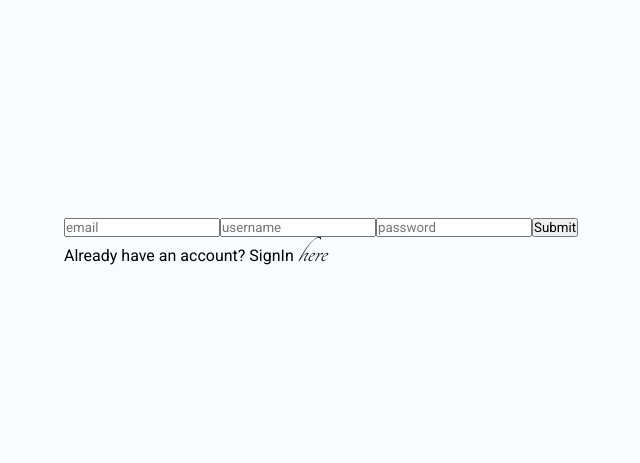
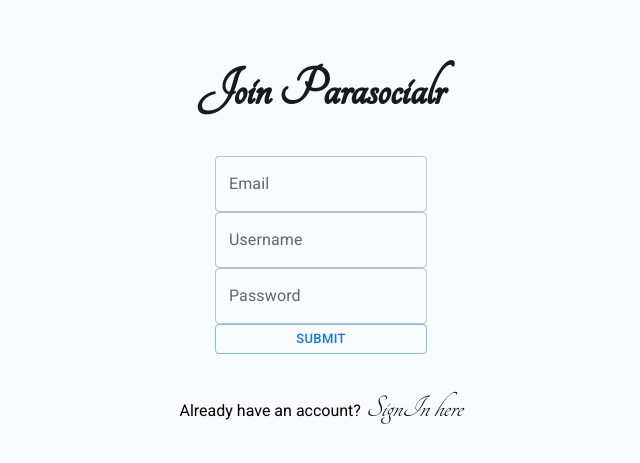
Before and after one commit to PedrazaDiego/Placeholder, a React (Create React App) app in the folder client/: page /sign-up in a window 1280 px wide. Shown: the part 157-620 px from the top of the page, without its empty margins (319-959 px from the left). Built offline with nearby package versions, Linux system fonts and the light colour scheme.

Commit message:
login and register

```diff
--- a/client/src/components/Register.js
+++ b/client/src/components/Register.js
@@ -1,17 +1,25 @@
 import React from 'react';
 import { Link } from 'react-router-dom'
+import { TextField, Button, Box } from '@mui/material'
 
 export default function Register(props) {
   return (
-    <div>
-        <form onSubmit={props.handleRegister}>
-            <input type='email' placeholder='email' name='email'></input>
-            <input type='text' placeholder='username' name='username'></input>
-            <input type='password' placeholder='password' name='password'></input>
-            <input type='submit'></input>
-        </form>
+    <div className='flex-login'>
+      <h6 className='join-title'>Join Parasocialr</h6>
+        <Box component='form'onSubmit={props.handleLogIn}
+        sx={{
+          display: 'flex',
+          flexDirection: 'column',
+          width: '75%',
+          color: '#CEE5F1',
+        }}>
+            <TextField type='email' name='email' id="outlined-name" label="Email" size="normal"></TextField>
+            <TextField type='text' name='username' id="outlined-username" label="Username"></TextField>
+            <TextField type='password' label="Password" name='password' id="outlined-password"></TextField>
+            <Button type='submit' variant="outlined" size="small">Submit</Button>
+        </Box>
         <div>
-            Already have an account? SignIn <Link to='/'>here</Link>
+            Already have an account?<Link to='/'> SignIn here</Link>
         </div>
     </div>
   )
--- a/client/src/components/SignIn.js
+++ b/client/src/components/SignIn.js
@@ -9,7 +9,7 @@ export default function SignIn(props) {
       <Box component='form'onSubmit={props.handleLogIn}
         sx={{
           display: 'flex',
-          flexDirection: 'row',
+          flexDirection: 'column',
           width: '75%',
           color: '#CEE5F1',
         }}
```
